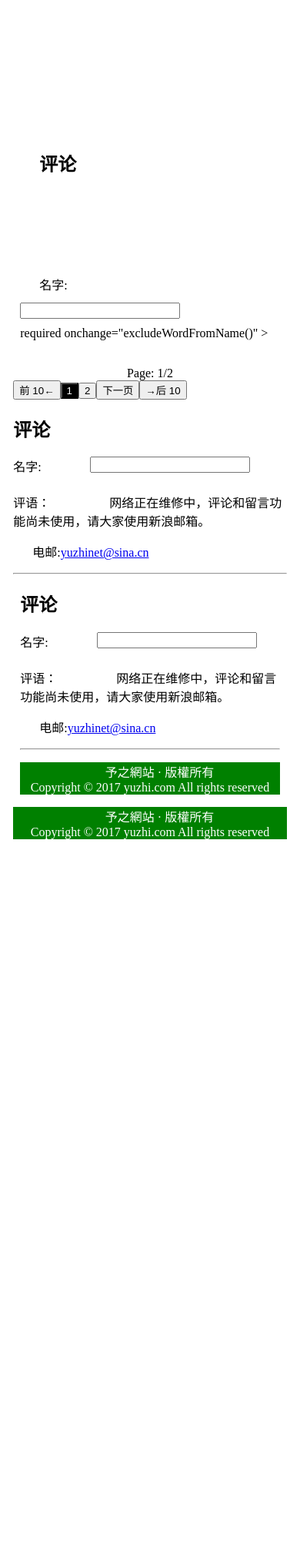
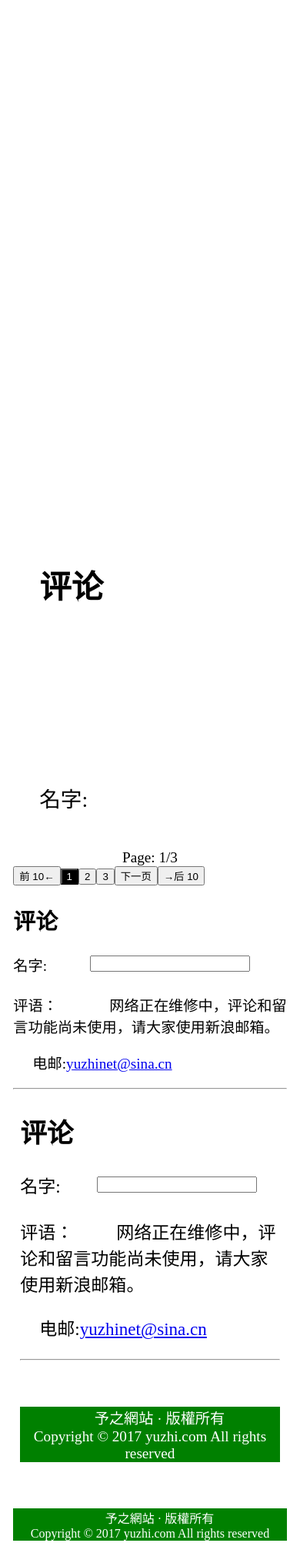
Before and after one commit to rnsun89/YuZhi, a PHP site: page /DisplayArticle.html in a window 390 px wide. Shown: the part 638-2655 px from the top of the page at 77% size. Before the commit the page ends 1728 px from the top, so only its background shows below. Run offline with PHP 8.4, Linux system fonts and the light colour scheme; some libraries are stand-ins or nearby versions.

Commit message:
FixLayout

```diff
--- a/DisplayArticle.html
+++ b/DisplayArticle.html
@@ -3,6 +3,7 @@
 <head>
     <meta charset="UTF-8">
     <title>Display Article</title>
+    <meta name="viewport" content="width=device-width, initial-scale=1.0">
     <link href="style.css" rel="stylesheet" type="text/css">
 </head>
 <body>
@@ -10,15 +11,15 @@
         <h2 id="title" class="center" style="color: black"></h2>
     </header>
     <main>
-        <section>
+        <section class="section">
             <article>
                 <p id ="filetxt"></p>
             </article>
         </section>
-        <section><div id="pageno" class="center"></div></section>
+        <section class="section"><div id="pageno" class="center"></div></section>
         <section id="page-bar"></section>
 
-        <section id="comment-section">
+        <section class="section" id="comment-section">
             <form action="savecomment.php" method="post">
                 <h2>评论</h2>
                 <input type="hidden" id="commentfile" name="commentfile">
--- a/Feedback.html
+++ b/Feedback.html
@@ -4,6 +4,7 @@
     <meta charset="UTF-8">
     <title>回馈</title>
 	<meta http-equiv="X-UA-Compatible" content="IE=edge">
+    <meta name="viewport" content="width=device-width, initial-scale=1.0">
     <link href="style.css" rel="stylesheet">
     <script type="text/javascript">
         var onloadCallback = function() {
--- a/script.js
+++ b/script.js
@@ -457,17 +457,31 @@
         }
     })*/
 
-    var files = ['1.jpg','2.jpg','3.jpg','4.jpg','5.jpg','6.jpg'];
+    var files = ['1.jpg','2.jpg','3.jpg','4.jpg','5.jpg','6.jpg'],
+        a, di;
 
     files.forEach(function(file){
         li = document.createElement('li');
         li.style.listStyle = 'none';
         li.style.display = 'none';
+
+        di= document.createElement('div');
+        di.setAttribute('class', 'center');
+
         image = document.createElement('img');
         image.src = folder + "\\" + file;
         image.width = 270;
         image.height = 200;
-        li.appendChild(image);
+        image.style.width = '100%';
+
+        a = document.createElement('a');
+        a.href = folder + "\\" + file;
+        a.target = '_blank';
+        a.innerHTML = '放大';
+
+        di.appendChild(image);
+        di.appendChild(a);
+        li.appendChild(di);
         picList.appendChild(li);
     })
 
@@ -478,7 +492,7 @@
         lis[num].style.display="none";
         num=++num >= len?0:num;
         lis[num].style.display="inline-block";
-    },3000);//切换时间
+    },3000); //切换时间
 }
 
 function scanComment(){
--- a/style.css
+++ b/style.css
@@ -46,6 +46,7 @@
 
 footer {
     padding: 0em;
+    margin-top: 60px;
     color: white;
     background-color: green;
     clear: left;
@@ -75,7 +76,7 @@
     padding-right: 10px;
     color: chocolate ;
 	max-height:1000px;
-	min-height: 1000px;
+	min-height: 500px;
 	overflow: auto
 }
 
@@ -85,13 +86,18 @@
     padding-right: 10px;
     color: chocolate ;
 	max-height:1000px;
-	min-height: 1000px;
+	min-height: 500px;
 	overflow: auto
 }
 
 
 .index-section {
 	padding-right: 100px;
+}
+
+#article-list {
+    width: 90%;
+    list-style-type: none;
 }
 
 #wanglianlink:link {
@@ -162,11 +168,19 @@
 	}
 
 	.section {
-		font-size: 1.4em;
+		font-size: 1.2em;
 	}
 
 	.aside-left {
 		width: 50%;
-		font-size:1.4em;
+		font-size:1.2em;
 	}
+
+    #filetxt {
+        font-size: 1.2em;
+    }
+
+    #pagno  {
+        font-size: 1.2em;
+    }
 }
```
